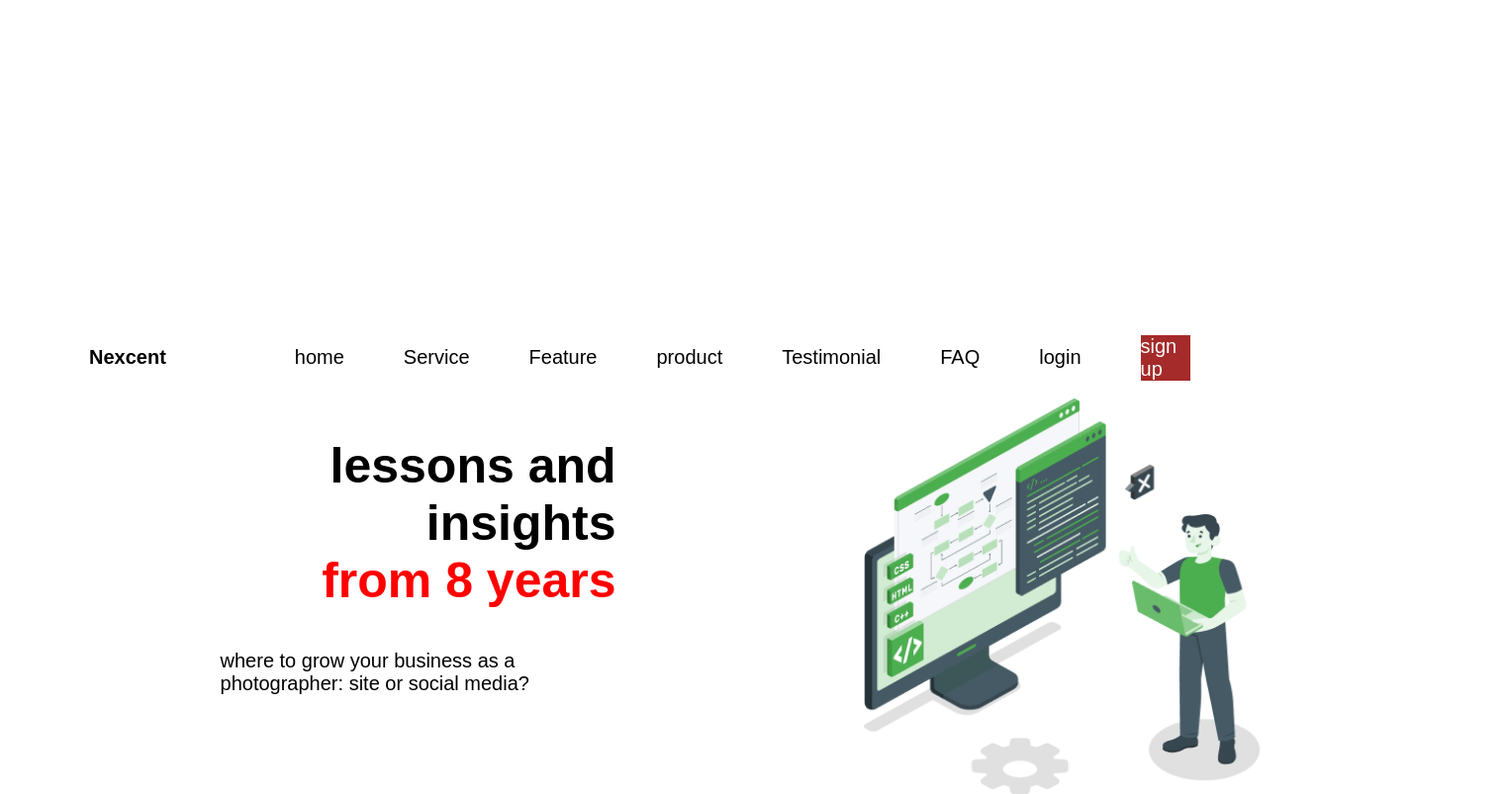
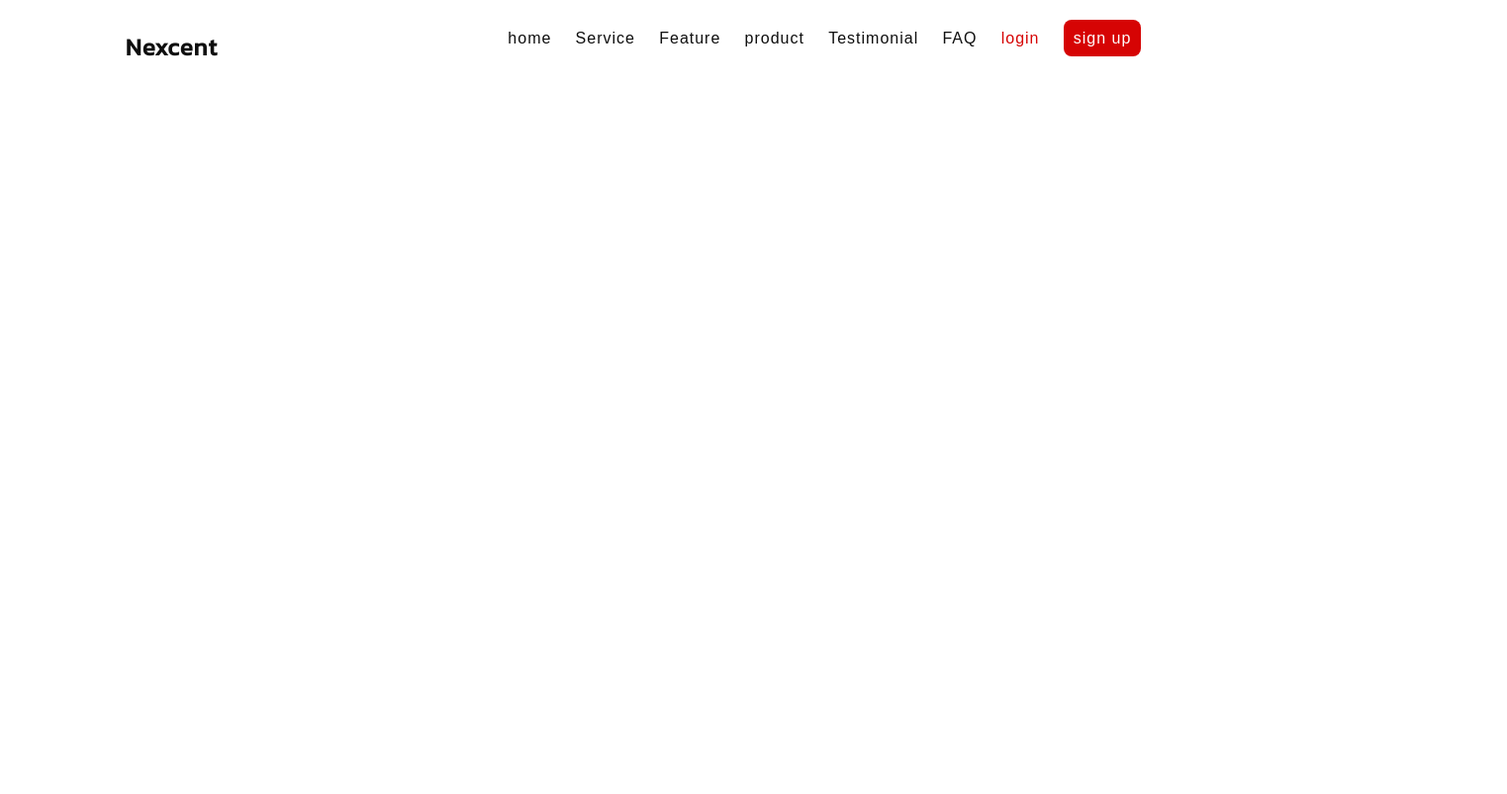
Before and after one commit to Alfin1980/Tugas-3, a plain HTML site: page index.html in a window 1280 px wide. Shown: the whole page at 99% size, 1523 px wide, since content can reach past the window. Drawn offline with Linux system fonts and the light colour scheme; a web font is replaced by a local one.

Commit message:
merubah navbar

```diff
--- a/index.html
+++ b/index.html
@@ -3,31 +3,37 @@
 <head>
     <meta charset="UTF-8">
     <meta name="viewport" content="width=device-width, initial-scale=1.0">
+    <link rel="preconnect" href="https://fonts.googleapis.com">
+    <link rel="preconnect" href="https://fonts.gstatic.com" crossorigin>
+    <link href="https://fonts.googleapis.com/css2?family=Kanit&family=Open+Sans&family=Oswald&family=Quicksand&family=REM:wght@300&display=swap" rel="stylesheet">
     <link rel="stylesheet" href="styles.css">
     <title>Responsiv Landing</title>
 </head>
 <body>
-  <div class="FContainer">
-  <nav class="wrapper">
-     <div class="brand">
-        <div class="nama">Nexcent</div>
-     </div>
-   <ul class="navigation">
+  <!-- NAVBAR -->
+  <nav>
+
+   <div class="nama">
+    <h2>Nexcent</h2>
+   </div>
+
+   <ul>
         <li><a href="#">home</a></li>
         <li><a href="#">Service</a></li>
         <li><a href="#">Feature</a></li>
         <li><a href="#">product</a></li>
         <li><a href="#">Testimonial</a></li>
         <li><a href="#">FAQ</a></li>
-        <li><a href="#">login</a></li>
+        <li class="login"><a href="#">login</a></li>
         <li class="signup"><a href="#">sign up</a></li>
   </ul>
-
+  <!-- Akhir Navbar -->
+  <!--
   <div class="image1">
     <h2>lessons and insights<br><span>from 8 years</span></h2>
     <p>where to grow your business as a photographer: site or social media?</p>
     <img src="Illustration.png" alt="">
-  </div>
+  </div>-->
 
 
 
--- a/styles.css
+++ b/styles.css
@@ -1,94 +1,45 @@
 * body{
   margin: 0;
+  padding: 0;
   font-family: Arial, Helvetica, sans-serif;
-  font-size: 20px;
-}
-.FContainer{
-  display: flex;
-  padding-left: 10px;
-  width: 1400px;
-  height: 100hv;
-  font-weight: 900;
-}
-.nama{
-  position: relative;
-  left: 50px;
-}
-.wrapper{
-  display: flex;
-  padding-left: 30px;
-  align-items: center;
-  justify-content: space-between;
-}
-.brand{
-  display: flex;
-  flex-direction: row;
-}
-.navigation{
-  display: flex;
-  justify-content: center;
-  align-items: center;
-}
-.navigation>li>a{
-  position: relative;
-  left: 110px;
-  text-decoration: none;
-  color: black;
-  font-weight: 300;
-}
-.navigation >li{
-  list-style-type: none;
-  padding: 30px;
-}
-.navigation>.sign>a{
-  display: flex;
-  flex-direction: row;
-  background-color:green;
-  border: 10px solid green ;
-  border-radius: 5px;
-  text-align: right;
 
 }
-.navigation>.signup>a{
+/* NAVBAR */
+nav{
+  display: flex;
+  justify-content: space-around;
+  padding: 10px 0;
+  color: rgb(15, 15, 15);
+  text-align: center;
+  font-family: kanit,sans-serif;
+  letter-spacing: 1px;
+}
+nav.nama{
+  display: flex;
+}
+nav ul{
+  display: flex;
+  list-style: none;
+  justify-content: space-between;
+  width: 50%;
+  font-size: 1rem;
+}
+nav ul li a{
+  text-decoration: none;
+  color: rgb(15, 15, 15);
+  font-family:sans-serif;
+  text-align: center;
+  justify-content: space-around;
+
+}
+.signup>a{
+  background-color: rgb(214, 4, 4);
+  padding: 10px ;
   color: white;
-  background-color: brown;
-  border-top-left-radius: 10px solids;
-  display: flex;
-  flex-direction: row;
-  width: 50px;
-  border-radius: 20px solid;
+  border-radius: 8px ;
 }
-.image1>img{
-  width: 400px;
-  height: 400px;
-  position: relative;
-  display: flex;
-  top: 80px;
-  left: -250px;
+.login>a{
+  color: rgb(214, 4, 4);
+  padding: 20px 0;
 }
-.image1>h2{
-  position: relative;
-  top: 400px;
-  left: -900px;
-  font-family: Arial, Helvetica, sans-serif;
-  font-weight: 900;;
-  font-style:unset;
-  font-size: 50px;
-  text-align: right;
-  display: grid;
-  -ms-flex-align: end;
-}
-.image1>h2>span{
-  color: red;
-}
-.image1>p{
-  position: relative;
-  top: 400px;
-  left: -900px;
-  font-family: Arial, Helvetica, sans-serif;
-  font-weight: 300;;
-  font-style:unset;
-  display: flex;
-  flex-direction: row;
-  text-align:rights;
-}
+/* Akhir Navbar */
```
